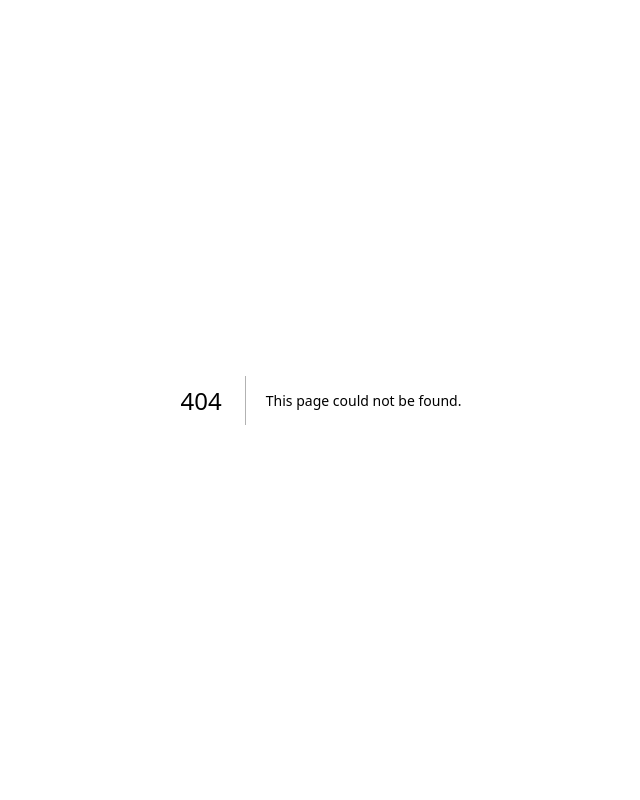
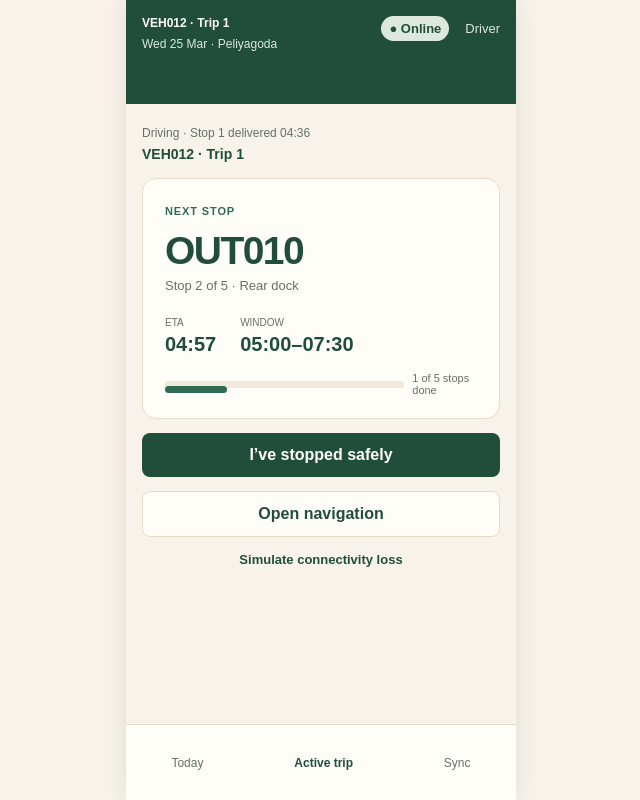
Before and after one commit to tithu018/1, a Next.js app in the folder apps/web/: page /workspace/driver/trip in a window 1280 px wide. Before the commit this address had no page. Shown: the whole page, without its empty margins (319-959 px from the left). Built offline with nearby package versions, Linux system fonts and the light colour scheme.

Commit message:
feat: add Driver safe offline trip flow

```diff
--- /dev/null
+++ b/apps/web/src/app/workspace/driver/trip/page.tsx
@@ -0,0 +1,6 @@
+import { WorkspaceShell } from "@/components/workspace-shell";
+import { DriverTrip } from "./trip";
+
+export default function DriverTripPage() {
+  return <WorkspaceShell role="driver" active="Active trip"><DriverTrip /></WorkspaceShell>;
+}
--- /dev/null
+++ b/apps/web/src/app/workspace/driver/trip/trip.module.css
@@ -0,0 +1,14 @@
+.tripHeading { display: grid; gap: 6px; margin: 6px 0 16px; color: var(--brand); }
+.tripHeading small { color: var(--muted); font-size: 12px; }.tripHeading strong { font-size: 14px; }
+.offline { margin: -16px -16px 16px; padding: 10px 16px; color: var(--warning-ink); background: var(--warning); font-size: 12px; font-weight: 700; }
+.driveCard, .stopCard, .recorded, .syncList, .success, .warning { border: 1px solid var(--border); border-radius: var(--radius); background: var(--surface); }
+.driveCard { padding: 22px; }.driveCard > small, .next small { color: var(--brand-active); font-size: 11px; font-weight: 800; letter-spacing: .08em; }
+.driveCard h1 { margin: 10px 0 5px; color: var(--brand); font-size: 39px; letter-spacing: -.04em; }.driveCard > p { margin: 0; color: var(--muted); font-size: 13px; }
+.driveCard > div { display: flex; gap: 24px; margin: 24px 0 16px; }.driveCard div span { display: grid; gap: 5px; }.driveCard div small { color: var(--muted); font-size: 10px; }.driveCard div strong { color: var(--brand); font-size: 20px; }
+.progress { display: flex; align-items: center; gap: 8px; font-size: 11px !important; }.progress::before { width: 100%; height: 7px; content: ""; border-radius: 8px; background: var(--surface-muted); }.progress { position: relative; }.progress i { position: absolute; bottom: 3px; left: 0; height: 7px; border-radius: 8px; background: var(--brand-active); }
+.primary, .secondary { width: 100%; margin-top: 14px; padding: 13px; border-radius: 8px; font-weight: 700; }.primary { border: 0; color: #fffdf8; background: var(--brand); }.secondary { border: 1px solid var(--border); color: var(--brand); background: #fffdf8; }.linkButton { display: block; width: 100%; margin-top: 14px; border: 0; color: var(--brand); background: transparent; font-size: 13px; font-weight: 700; }
+.stopCard { padding: 20px; }.stopCard > p { margin: 0; color: var(--brand-active); font-size: 11px; font-weight: 800; letter-spacing: .08em; }.stopCard h1 { margin: 8px 0 18px; color: var(--brand); font-size: 32px; }.stopCard dl { margin: 0; }.stopCard dl div { display: flex; justify-content: space-between; padding: 11px 0; border-top: 1px solid var(--border); font-size: 13px; }.stopCard dt { color: var(--muted); }.stopCard dd { margin: 0; font-weight: 700; }
+.shortfall { margin-top: 16px; padding: 13px; border: 1px solid #d9b65b; border-radius: 8px; color: var(--warning-ink); background: var(--warning); font-size: 12px; }.shortfall p { margin: 5px 0 0; line-height: 1.45; }
+.recorded { padding: 28px; text-align: center; }.recorded > span { display: grid; width: 42px; height: 42px; place-items: center; margin: auto; border-radius: 50%; color: var(--brand); background: var(--success); font-weight: 800; }.recorded h1 { margin: 14px 0 8px; color: var(--brand); }.recorded > p { color: var(--muted); line-height: 1.5; }.recorded dl { margin: 24px 0; text-align: left; }.recorded dl div { display: flex; justify-content: space-between; gap: 10px; padding: 10px 0; border-bottom: 1px solid var(--border); font-size: 12px; }.recorded dt { color: var(--muted); }.recorded dd { margin: 0; font-weight: 700; }
+.next { display: grid; gap: 6px; margin: 20px 0; padding: 16px; border-radius: 10px; background: var(--surface-muted); text-align: left; }.next strong { color: var(--brand); }.next span { color: var(--muted); font-size: 12px; }
+.syncHeader { display: flex; align-items: center; justify-content: space-between; }.syncHeader h1 { color: var(--brand); }.syncHeader span { padding: 6px 9px; border-radius: 20px; color: var(--warning-ink); background: var(--warning); font-size: 12px; font-weight: 700; }.success, .warning { margin: 20px 0; padding: 16px; }.success { color: var(--brand); background: var(--success); }.warning { color: var(--warning-ink); background: var(--warning); }.success p, .warning p { margin: 5px 0 0; font-size: 13px; line-height: 1.45; }.syncList article { display: grid; gap: 5px; padding: 14px; border-bottom: 1px solid var(--border); font-size: 13px; }.syncList article:last-child { border-bottom: 0; }.syncList span { color: var(--muted); font-size: 12px; }.syncList b { color: var(--warning-ink); font-size: 12px; }
--- /dev/null
+++ b/apps/web/src/app/workspace/driver/trip/trip.tsx
@@ -0,0 +1,31 @@
+"use client";
+
+import { useState } from "react";
+import styles from "./trip.module.css";
+
+type Mode = "drive" | "stopped" | "recorded" | "sync";
+
+export function DriverTrip() {
+  const [mode, setMode] = useState<Mode>("drive");
+  const [offline, setOffline] = useState(false);
+  const [delivered, setDelivered] = useState(1);
+  const [pending, setPending] = useState(0);
+  const nextStop = delivered === 1 ? "OUT010" : delivered === 2 ? "OUT009" : "OUT011";
+  const eta = delivered === 1 ? "04:57" : delivered === 2 ? "05:19" : "05:43";
+  const window = delivered === 1 ? "05:00–07:30" : delivered === 2 ? "04:00–07:45" : "03:00–08:00";
+
+  function recordDelivery() {
+    const nextDelivered = delivered + 1;
+    setDelivered(nextDelivered);
+    if (offline) setPending((value) => value + 1);
+    setMode("recorded");
+  }
+
+  if (mode === "sync") return <section><header className={styles.syncHeader}><h1>Sync</h1><span>{pending ? "Needs review" : "Up to date"}</span></header>{pending ? <><aside className={styles.warning}><strong>△ {pending} record needs your review</strong><p>Everything else sent in time order. Nothing is treated as synced until the server confirms it.</p></aside><section className={styles.syncList}><article><strong>OUT008 · Delivered</strong><span>Stop 1 · 04:36</span><b>Synced</b></article><article><strong>OUT010 · Delivered</strong><span>Stop 2 · 05:03 · saved offline</span><b>Needs review</b></article></section><button className={styles.primary} onClick={() => { setPending(0); setOffline(false); setMode("drive"); }}>Keep my record and sync</button></> : <><aside className={styles.success}><strong>✓ Up to date</strong><p>All delivery records are on the server. Pending count cleared.</p></aside><button className={styles.primary} onClick={() => setMode("drive")}>Continue trip</button></>}</section>;
+
+  if (mode === "recorded") return <section className={styles.recorded}><span>{offline ? "↻" : "✓"}</span><h1>{offline ? "Saved offline" : "Delivered"}</h1><p>{offline ? "The delivery is kept on this phone and sends automatically when the signal returns." : "The store manager will confirm what arrived."}</p><dl><div><dt>Stop</dt><dd>{delivered - 1} of 5 · {delivered === 2 ? "OUT010" : "OUT009"}</dd></div><div><dt>Recorded</dt><dd>Wed 25 Mar · {delivered === 2 ? "05:03" : "05:21"}{offline ? " (phone time)" : ""}</dd></div><div><dt>Sync</dt><dd>{offline ? `Waiting to sync ${pending} record` : "Up to date"}</dd></div></dl><section className={styles.next}><small>NEXT</small><strong>{nextStop} · ETA {eta}</strong><span>Window {window}</span></section>{offline && <button className={styles.secondary} onClick={() => { setOffline(false); setMode("sync"); }}>Reconnect and sync</button>}<button className={styles.primary} onClick={() => setMode("drive")}>Resume driving</button></section>;
+
+  if (mode === "stopped") return <section><header className={styles.tripHeading}><small>{offline ? "No signal · saved offline" : "Up to date"}</small><strong>Stopped at {nextStop}</strong></header><section className={styles.stopCard}><p>STOP {delivered + 1} OF 5</p><h1>{nextStop}</h1><dl><div><dt>Dock</dt><dd>Rear dock</dd></div><div><dt>Parking</dt><dd>Normal</dd></div><div><dt>Window</dt><dd>{window}</dd></div><div><dt>Order</dt><dd>ORD0096797 · 45 units</dd></div></dl><aside className={styles.shortfall}><strong>△ Expected shortfall</strong><p>1 carton of Instant noodles was damaged at loading and is not on the truck.</p></aside></section><button className={styles.primary} onClick={recordDelivery}>Mark delivered</button><button className={styles.secondary}>Can’t deliver</button><button className={styles.linkButton}>Report a problem</button></section>;
+
+  return <section><header className={styles.tripHeading}><small>{offline ? "No signal · saved offline" : "Driving · Stop 1 delivered 04:36"}</small><strong>VEH012 · Trip 1</strong></header>{offline && <aside className={styles.offline}>⌁ Offline — changes are saved on this phone</aside>}<section className={styles.driveCard}><small>NEXT STOP</small><h1>{nextStop}</h1><p>Stop {delivered + 1} of 5 · Rear dock</p><div><span><small>ETA</small><strong>{eta}</strong></span><span><small>WINDOW</small><strong>{window}</strong></span></div><p className={styles.progress}><i style={{ width: `${(delivered / 5) * 100}%` }} />{delivered} of 5 stops done</p></section><button className={styles.primary} onClick={() => setMode("stopped")}>I’ve stopped safely</button><button className={styles.secondary}>Open navigation</button><button className={styles.linkButton} onClick={() => setOffline((value) => !value)}>{offline ? "Simulate signal return" : "Simulate connectivity loss"}</button></section>;
+}
--- a/apps/web/src/components/workspace-shell.tsx
+++ b/apps/web/src/components/workspace-shell.tsx
@@ -13,6 +13,7 @@ function hrefFor(role: UserRole, item: string) {
   if (role === "store_manager" && item === "Place order") return "/workspace/store_manager/orders";
   if (role === "dispatcher" && item === "Plan") return "/workspace/dispatcher/plan";
   if (role === "loader" && item === "Active load") return "/workspace/loader/load";
+  if (role === "driver" && item === "Active trip") return "/workspace/driver/trip";
   return `/workspace/${role}`;
 }
 
```
